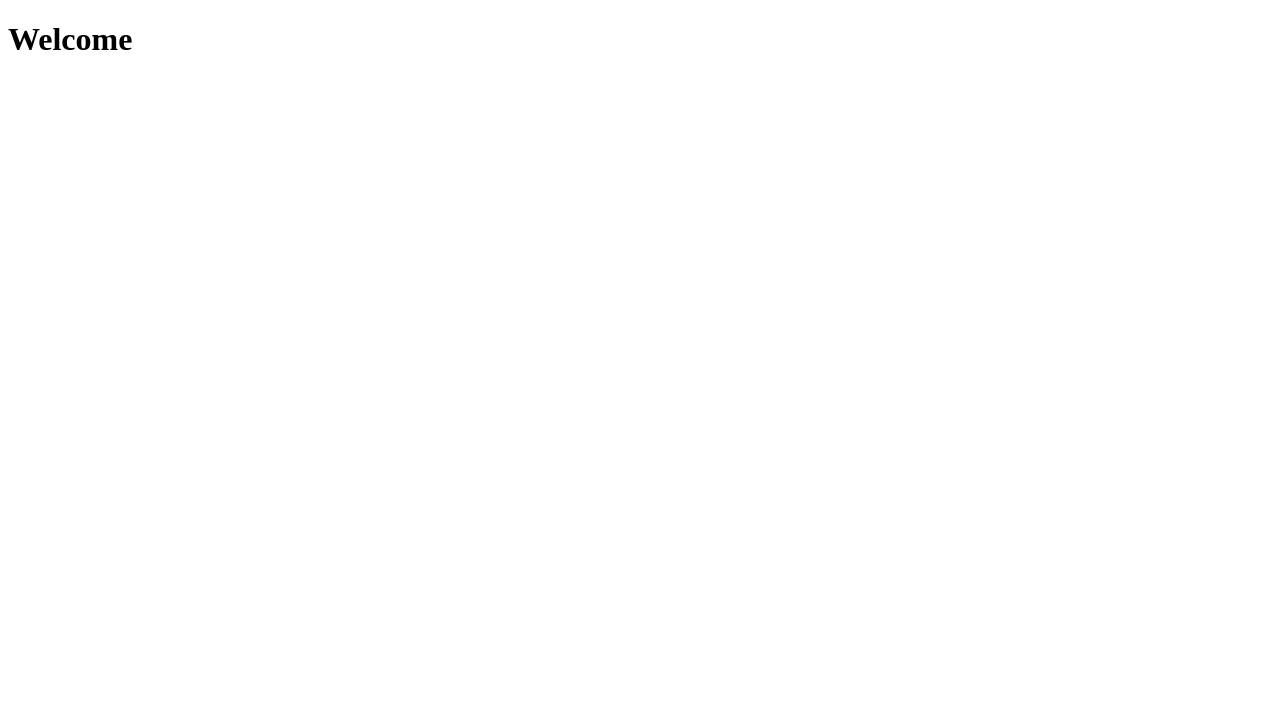
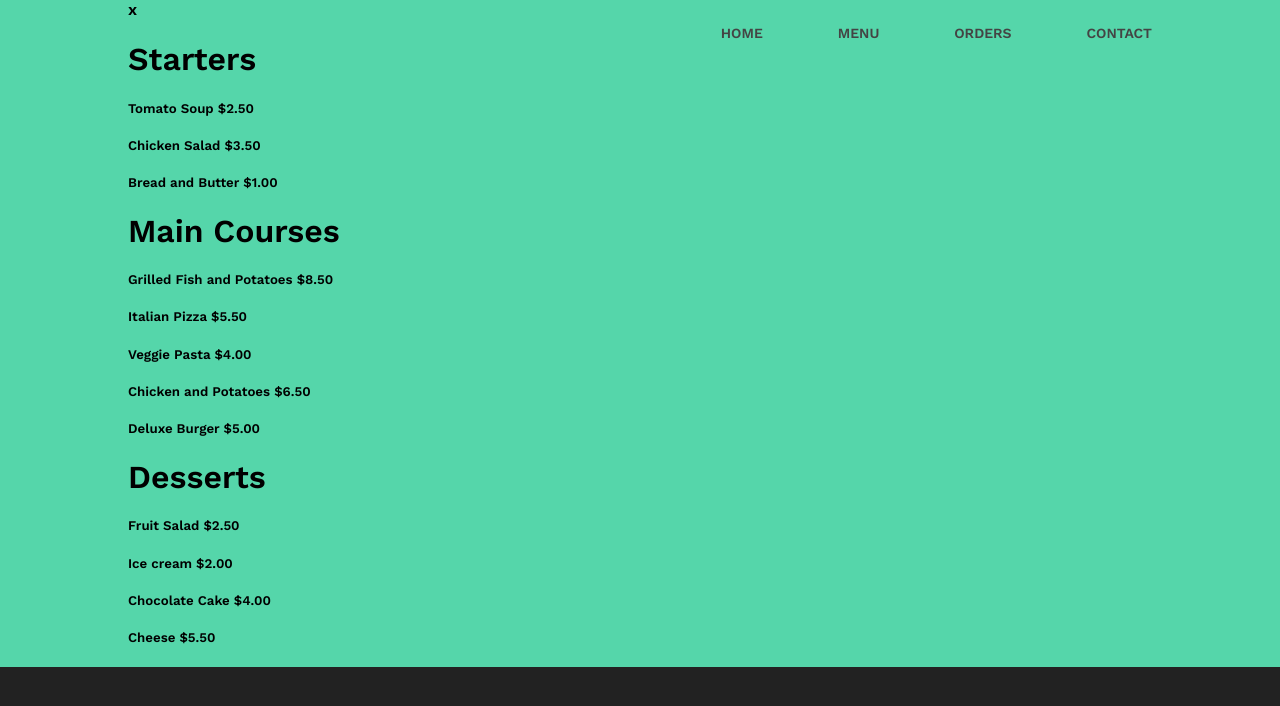
Before and after one commit to robertaowusu/Canteen-Ordering-System, a Django app: page /accounts/home/ in a window 1280 px wide. Before the commit the part shown is almost empty. Shown: the top 706 px of the page. Run offline with Django 4.2, Linux system fonts and the light colour scheme.

Commit message:
Working on the frontend

```diff
--- a/COS/settings.py
+++ b/COS/settings.py
@@ -118,7 +118,8 @@ USE_TZ = True
 # Static files (CSS, JavaScript, Images)
 # https://docs.djangoproject.com/en/4.2/howto/static-files/
 
-STATIC_URL = "static/"
+STATIC_URL = "/static/"
+STATIC_ROOT = BASE_DIR / "staticfiles"
 MEDIA_URL = '/media/'
 MEDIA_ROOT = BASE_DIR / 'media'
 
--- /dev/null
+++ b/accounts/static/css/style.css
@@ -0,0 +1,73 @@
+@import url('https://fonts.googleapis.com/css?family=Work+Sans:400,600');
+body {
+	margin: 0;
+	background: #222;
+	font-family: 'Work Sans', sans-serif;
+	font-weight: 800;
+}
+
+.container {
+	width: 80%;
+	margin: 0 auto;
+}
+
+header {
+  background: #55d6aa;
+}
+
+header::after {
+  content: '';
+  display: table;
+  clear: both;
+}
+
+.logo {
+  float: left;
+  padding: 10px 0;
+}
+
+nav {
+  float: right;
+}
+
+nav ul {
+  margin: 0;
+  padding: 0;
+  list-style: none;
+}
+
+nav li {
+  display: inline-block;
+  margin-left: 70px;
+  padding-top: 23px;
+
+  position: relative;
+}
+
+nav a {
+  color: #444;
+  text-decoration: none;
+  text-transform: uppercase;
+  font-size: 14px;
+}
+
+nav a:hover {
+  color: #000;
+}
+
+nav a::before {
+  content: '';
+  display: block;
+  height: 5px;
+  background-color: #444;
+
+  position: absolute;
+  top: 0;
+  width: 0%;
+
+  transition: all ease-in-out 250ms;
+}
+
+nav a:hover::before {
+  width: 100%;
+}
--- a/accounts/templates/accounts/home.html
+++ b/accounts/templates/accounts/home.html
@@ -1,11 +1,21 @@
+{% extends 'accounts/navbar.html' %}
+
+
+{% load static %}
+
 <!DOCTYPE html>
 <html lang="en">
 <head>
     <meta charset="UTF-8">
     <meta name="viewport" content="width=device-width, initial-scale=1.0">
-    <title>Welcome</title>
+    <title>Document</title>
+    <link rel="stylesheet" href="{% static 'css/style.css' %}">
 </head>
 <body>
-    <h1>Welcome</h1>
+    {% block body %}
+
+
+    {% endblock %}
+
 </body>
 </html>
--- /dev/null
+++ b/accounts/templates/accounts/navbar.html
@@ -0,0 +1,63 @@
+{% load static %}
+
+<!DOCTYPE html>
+<html lang="en">
+<head>
+    <meta charset="UTF-8">
+    <meta name="viewport" content="width=device-width, initial-scale=1.0">
+    <title>Document</title>
+    <link rel="stylesheet" href="{% static 'css/style.css' %}">
+</head>
+<body>
+
+    <header>
+        <div class="container">
+          <h1 class="logo"></h1>
+
+          <nav>
+            <ul>
+              <li><a href="#">Home</a></li>
+              <li><a href="#" onclick="document.getElementById('menu').style.display='block'" class="w3-button w3-black">Menu</a></li>
+              <li><a href="#">Orders</a></li>
+              <li><a href="#">Contact</a></li>
+            </ul>
+          </nav>
+
+
+<!-- Menu Modal -->
+<div id="menu" class="w3-modal">
+    <div class="w3-modal-content w3-animate-zoom">
+      <div class="w3-container w3-black w3-display-container">
+        <span onclick="document.getElementById('menu').style.display='none'" class="w3-button w3-display-topright w3-large">x</span>
+        <h1>Starters</h1>
+      </div>
+      <div class="w3-container">
+        <h5>Tomato Soup <b>$2.50</b></h5>
+        <h5>Chicken Salad <b>$3.50</b></h5>
+        <h5>Bread and Butter <b>$1.00</b></h5>
+      </div>
+      <div class="w3-container w3-black">
+        <h1>Main Courses</h1>
+      </div>
+      <div class="w3-container">
+        <h5>Grilled Fish and Potatoes <b>$8.50</b></h5>
+        <h5>Italian Pizza <b>$5.50</b></h5>
+        <h5>Veggie Pasta <b>$4.00</b></h5>
+        <h5>Chicken and Potatoes <b>$6.50</b></h5>
+        <h5>Deluxe Burger <b>$5.00</b></h5>
+      </div>
+      <div class="w3-container w3-black">
+        <h1>Desserts</h1>
+      </div>
+      <div class="w3-container">
+        <h5>Fruit Salad <b>$2.50</b></h5>
+        <h5>Ice cream <b>$2.00</b></h5>
+        <h5>Chocolate Cake <b>$4.00</b></h5>
+        <h5>Cheese <b>$5.50</b></h5>
+      </div>
+    </div>
+  </div>
+        </div>
+      </header>
+</body>
+</html>
```
Also changed, not shown: accounts/static/js/script.js (added), db.sqlite3.
